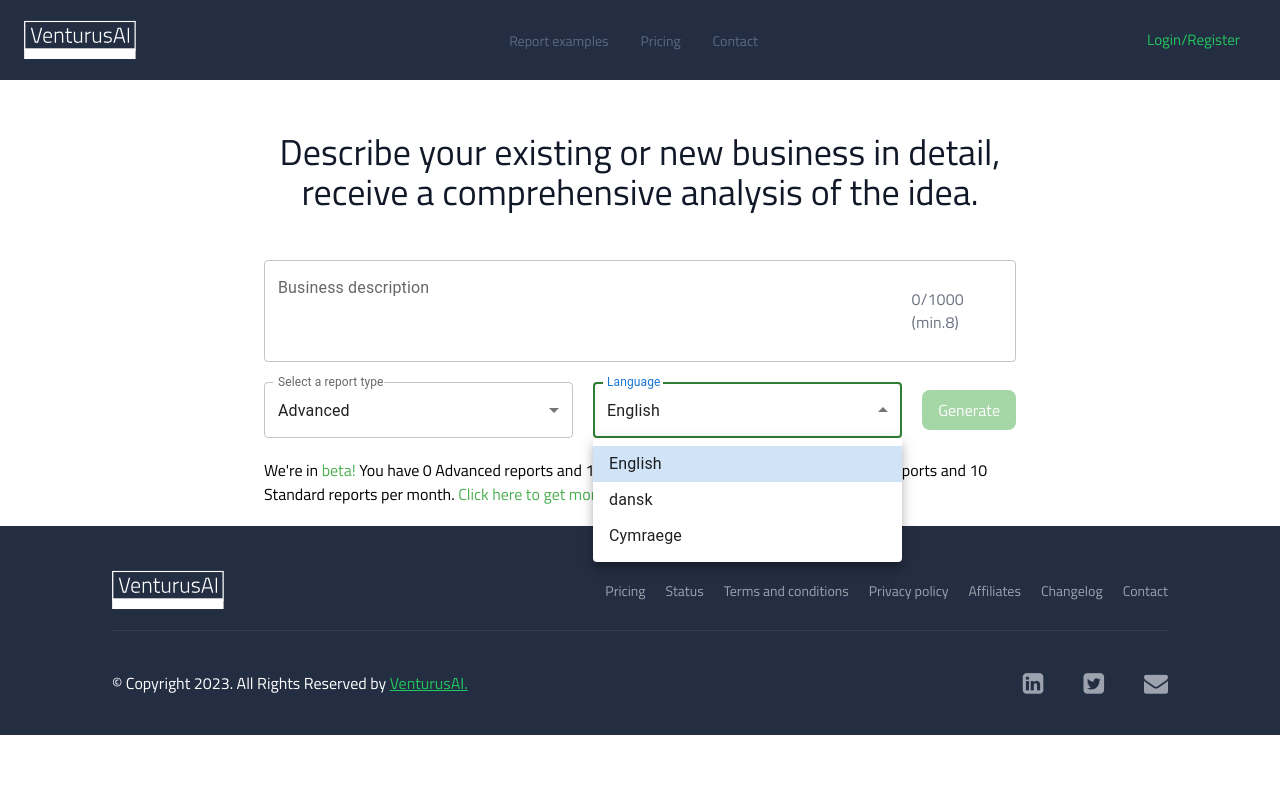
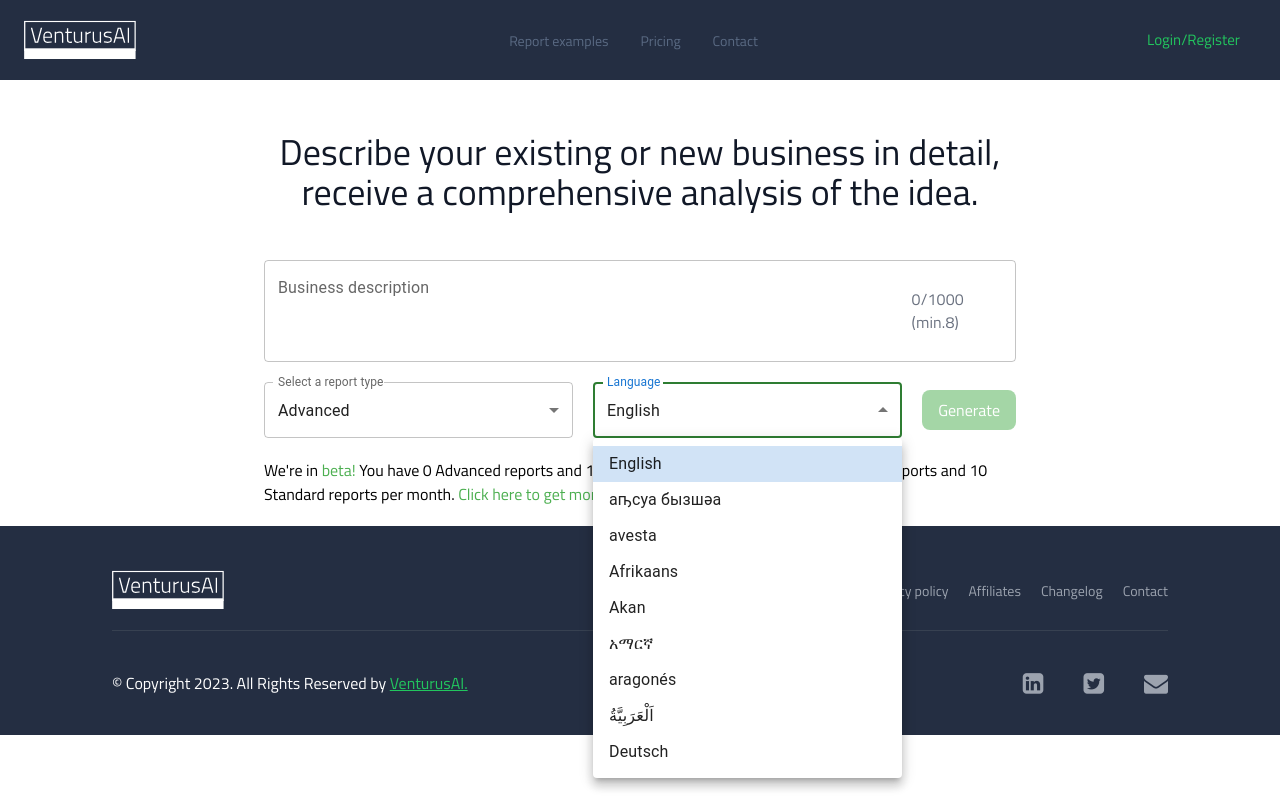
Before and after one commit to talhasaeed22/venturus, a Next.js app: page /create-report in a window 1280 px wide. Both pictures are taken after a click on the element "English". Built offline with nearby package versions, Linux system fonts and the light colour scheme.

Commit message:
Languages added

```diff
--- /dev/null
+++ b/components/Helpers/Countries.jsx
@@ -0,0 +1,14 @@
+export const countries = [
+    {id:10, item:"English"},
+    {id:20, item:"аҧсуа бызшәа"},
+    {id:30, item:"avesta"},
+    {id:40, item:"Afrikaans"},
+    {id:50, item:"Akan"},
+    {id:60, item:"አማርኛ"},
+    {id:70, item:"aragonés"},
+    {id:80, item:"اَلْعَرَبِيَّةُ"},
+    {id:90, item:"Deutsch"},
+
+
+
+]
--- a/pages/create-report.js
+++ b/pages/create-report.js
@@ -5,7 +5,7 @@
 import MenuItem from '@mui/material/MenuItem';
 import FormControl from '@mui/material/FormControl';
 import Select from '@mui/material/Select';
-
+import { countries } from '@/components/Helpers/Countries';
 const createReport = () => {
     const [reportType, setReportType] = React.useState(10);
 
@@ -38,13 +38,6 @@
 
                 <div className=' py-5 mx-auto max-w-md px-2 md:max-w-screen-md min-h-full'>
                     <h1 className='font-normal text-xl md:text-4xl mt-4 md:mt-8 mb-6 md:mb-12 text-center text-gray-900'>Describe your existing or new business in detail, receive a comprehensive analysis of the idea.</h1>
-
-                    {/* <Textarea
-
-                        slots={{ textarea: InnerTextarea }}
-                        slotProps={{ textarea: { placeholder: 'Example: An online marketplace for renting luxury fashion and accessories' } }}
-                        sx={divStyles}
-                    /> */}
 
                     <TextField
                         id="outlined-textarea"
@@ -90,9 +83,9 @@
                                 onChange={handleChange}
 
                             >
-                                <MenuItem value={10}>English</MenuItem>
-                                <MenuItem value={20}>dansk</MenuItem>
-                                <MenuItem value={30}>Cymraege</MenuItem>
+                                 {countries.map((item, index)=>{
+                                    return <MenuItem key={index} value={item.id}>{item.item}</MenuItem>
+                                })}
                             </Select>
                         </FormControl>
 
```
